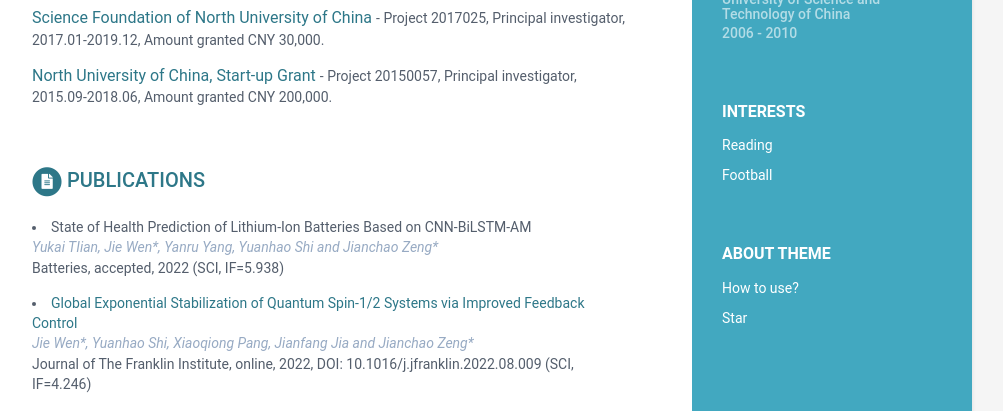
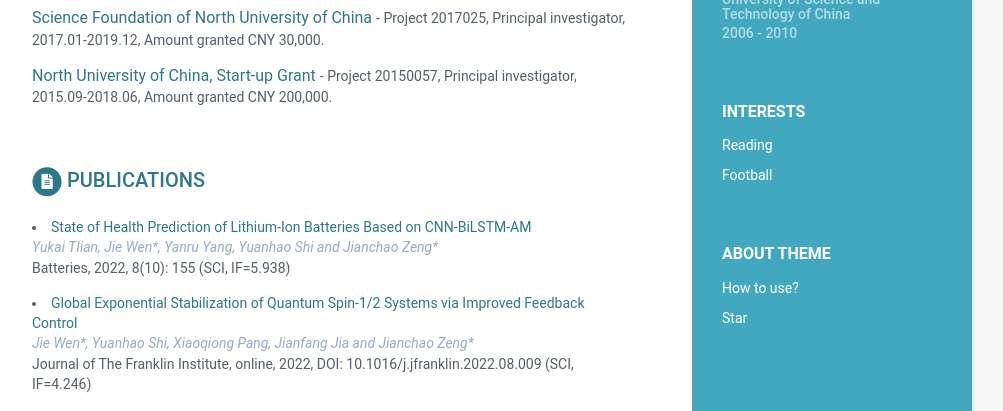
Before and after one commit to wenjie015/wenjie, a Jekyll site: the page built from index.html, in a window 1280 px wide and 900 px high, scrolled down 727 px. Shown: the top 411 px of the window, without its empty margins (168-1171 px from the left). Built offline with Jekyll 4.4.1, drawn with Linux system fonts in a browser that asks for light colours.

Commit message:
Update data.yml

```diff
--- a/_data/data.yml
+++ b/_data/data.yml
@@ -62,9 +62,9 @@ publications:
        # conference: "SIAM Journal on Control and Optimization, under review, 2021"
 
       - title: State of Health Prediction of Lithium-Ion Batteries Based on CNN-BiLSTM-AM
-        link:
+        link: https://doi.org/ 10.3390/batteries8100155
         authors: Yukai TIian, Jie Wen*, Yanru Yang, Yuanhao Shi and Jianchao Zeng*
-        conference: "Batteries, accepted, 2022 (SCI, IF=5.938)"
+        conference: "Batteries, 2022, 8(10): 155 (SCI, IF=5.938)"
 
       - title: Global Exponential Stabilization of Quantum Spin-1/2 Systems via Improved Feedback Control
         link: https://doi.org/10.1016/j.jfranklin.2022.08.009
```
